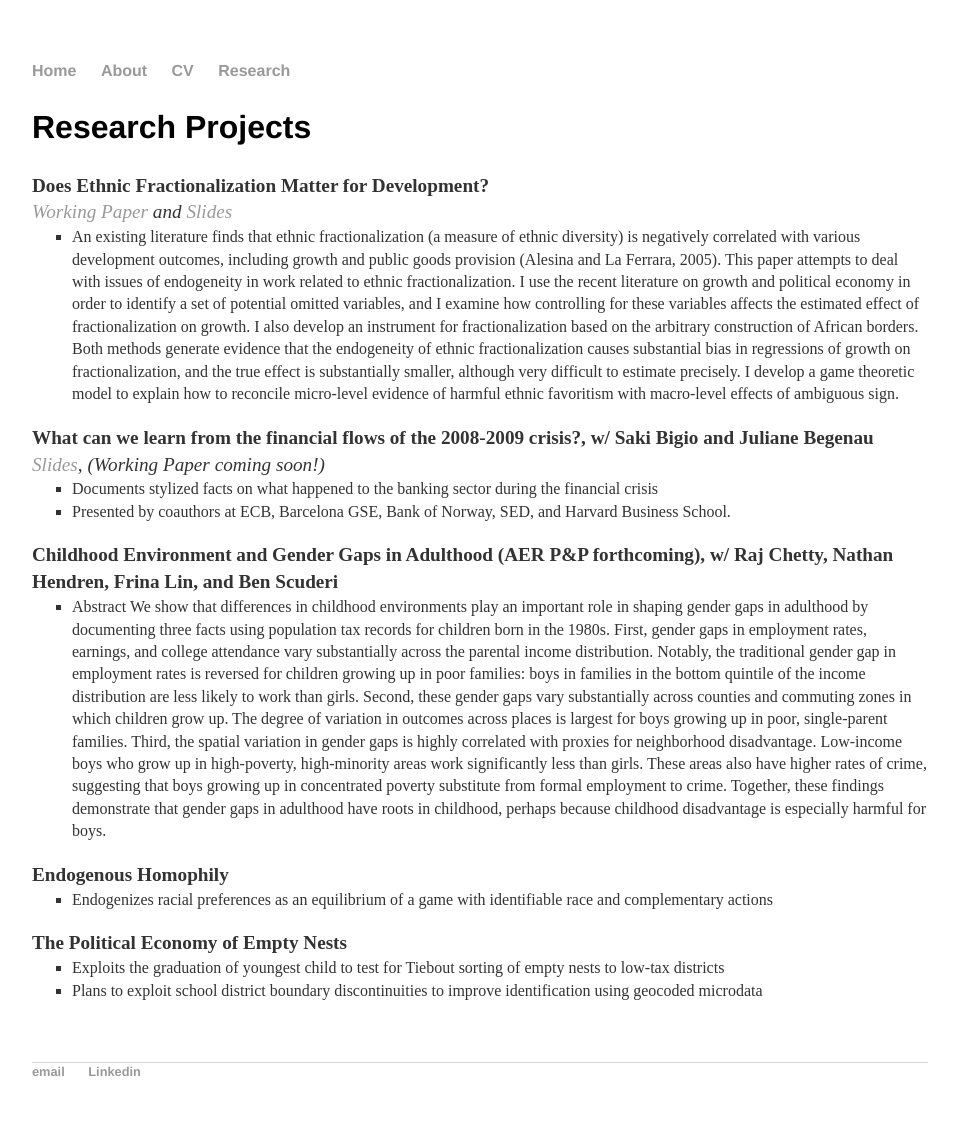
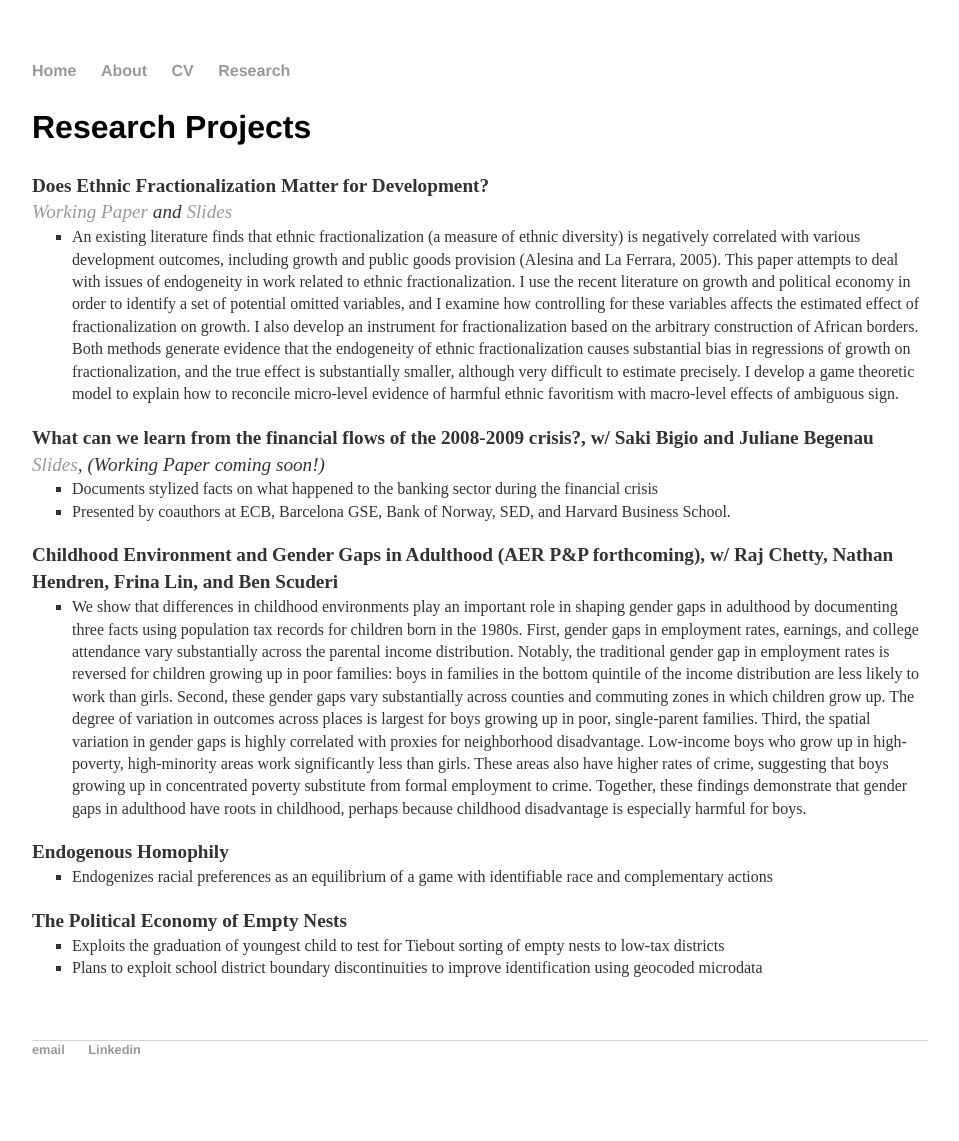
Before and after one commit to jmajic/jmajic.github.io, a Jekyll site: the page built from research/index.html, in a window 1280 px wide. Shown: the whole page, without its empty margins (160-1119 px from the left). Built offline with Jekyll 4.4.1, drawn with Linux system fonts in a browser that asks for light colours; after the commit the page ends 1119 px from its top, so only the background shows below that.

Commit message:
Remove word "Abstract"

```diff
--- a/research/index.html
+++ b/research/index.html
@@ -27,7 +27,7 @@
 				<strong>Childhood Environment and Gender Gaps in Adulthood (AER P&amp;P forthcoming), w/ Raj Chetty, Nathan Hendren, Frina Lin, and Ben Scuderi</strong>
 			</p>
 			<ul>
-				<li> Abstract We show that differences in childhood environments play an important role in shaping gender gaps in adulthood by documenting three facts using population tax records for children born in the 1980s. First, gender gaps in employment rates, earnings, and college attendance vary substantially across the parental income distribution. Notably, the traditional gender gap in employment rates is reversed for children growing up in poor families: boys in families in the bottom quintile of the income distribution are less likely to work than girls. Second, these gender gaps vary substantially across counties and commuting zones in which children grow up. The degree of variation in outcomes across places is largest for boys growing up in poor, single-parent families. Third, the spatial variation in gender gaps is highly correlated with proxies for neighborhood disadvantage. Low-income boys who grow up in high-poverty, high-minority areas work significantly less than girls. These areas also have higher rates of crime, suggesting that boys growing up in concentrated poverty substitute from formal employment to crime. Together, these findings demonstrate that gender gaps in adulthood have roots in childhood, perhaps because childhood disadvantage is especially harmful for boys.
+				<li> We show that differences in childhood environments play an important role in shaping gender gaps in adulthood by documenting three facts using population tax records for children born in the 1980s. First, gender gaps in employment rates, earnings, and college attendance vary substantially across the parental income distribution. Notably, the traditional gender gap in employment rates is reversed for children growing up in poor families: boys in families in the bottom quintile of the income distribution are less likely to work than girls. Second, these gender gaps vary substantially across counties and commuting zones in which children grow up. The degree of variation in outcomes across places is largest for boys growing up in poor, single-parent families. Third, the spatial variation in gender gaps is highly correlated with proxies for neighborhood disadvantage. Low-income boys who grow up in high-poverty, high-minority areas work significantly less than girls. These areas also have higher rates of crime, suggesting that boys growing up in concentrated poverty substitute from formal employment to crime. Together, these findings demonstrate that gender gaps in adulthood have roots in childhood, perhaps because childhood disadvantage is especially harmful for boys.
 			</ul>
 
 			<p>
```
